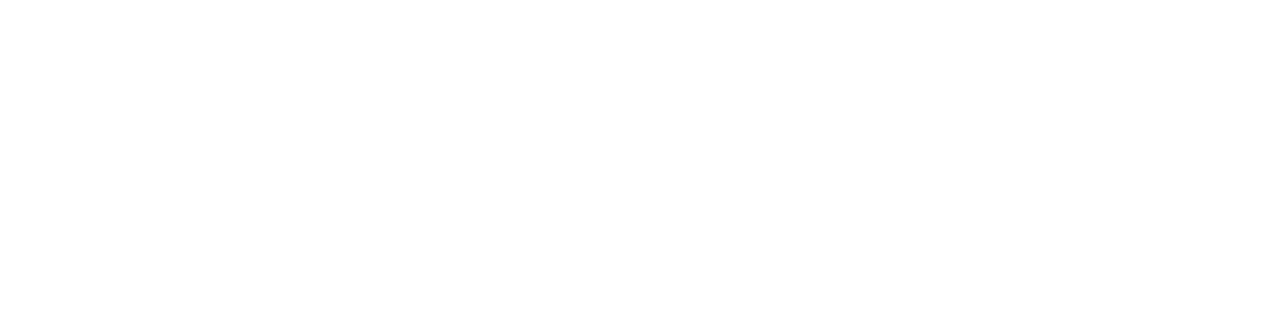
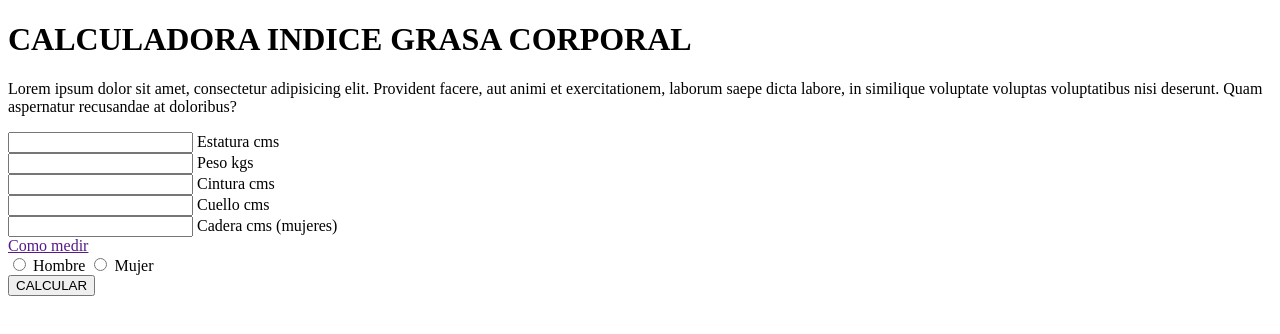
Before and after one commit to krlosc76/calculadore-IMC, a plain HTML site: page index.html in a window 1280 px wide. Drawn offline with Linux system fonts and the light colour scheme.

Commit message:
html completo

```diff
--- a/index.html
+++ b/index.html
@@ -8,6 +8,44 @@
     <link rel="stylesheet" href="style.css">
 </head>
 <body>
+    <div>
+        <h1>CALCULADORA INDICE GRASA CORPORAL</h1>
+        <p>Lorem ipsum dolor sit amet, consectetur adipisicing elit. Provident facere, aut animi et exercitationem, laborum saepe dicta labore, in similique voluptate voluptas voluptatibus nisi deserunt. Quam aspernatur recusandae at doloribus?</p>
+        <form action="">
+            <div>
+                <input type="number">
+                <span>Estatura cms</span>
+            </div>
+            <div>
+                <input type="number">
+                <span>Peso kgs</span>
+            </div>
+            <div>
+                <input type="number">
+                <span>Cintura cms</span>
+            </div>
+            <div>
+                <input type="number">
+                <span>Cuello cms</span>
+            </div>
+            <div>
+                <input type="number">
+                <span>Cadera cms (mujeres)</span>
+            </div>
+            <a href="">Como medir</a>
+            <div>
+                <input type="radio">
+                <span>Hombre</span>
+                <input type="radio">
+                <span>Mujer</span>
+            </div>
+            <div>
+               <button type="submit">CALCULAR</button>
+
+            </div>
+
+        </form>
+    </div>
 
 </body>
 </html>
```
Also changed, not shown: medir.html (added, +29 -0 lines), resultado.html (added, +73 -0 lines).
